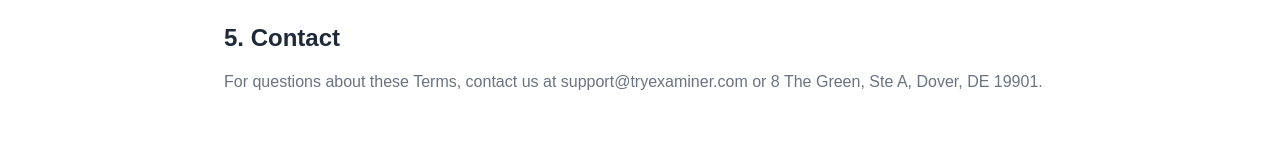
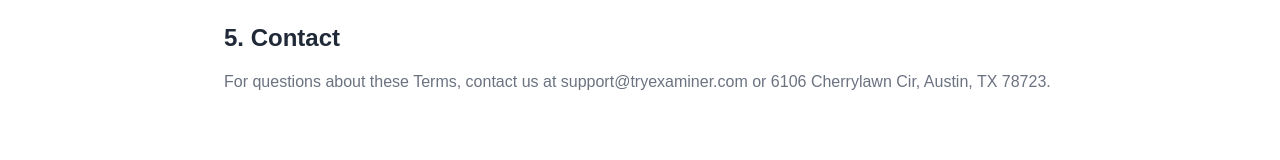
Before and after one commit to Textingman/pushnami-tryexaminer, a Next.js app: page /terms in a window 1280 px wide. Shown: the part 902-1062 px from the top of the page. Built offline with nearby package versions, Linux system fonts and the light colour scheme.

Commit message:
Initial site setup: Examiner

```diff
--- a/app/terms/page.tsx
+++ b/app/terms/page.tsx
@@ -32,7 +32,7 @@
           </p>
           <h2 className="text-2xl font-bold mt-8 mb-4" style={{ color: '#1F2937' }}>5. Contact</h2>
           <p className="mb-6" style={{ color: '#6B7280' }}>
-            For questions about these Terms, contact us at support@tryexaminer.com or 8 The Green, Ste A, Dover, DE 19901.
+            For questions about these Terms, contact us at support@tryexaminer.com or 6106 Cherrylawn Cir, Austin, TX 78723.
           </p>
         </div>
       </section>
```
